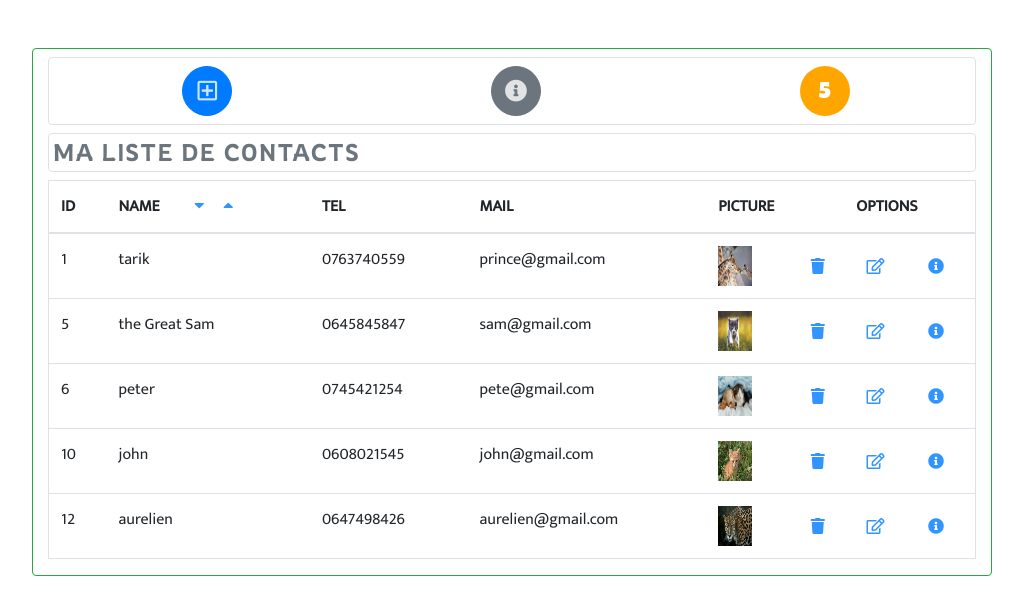
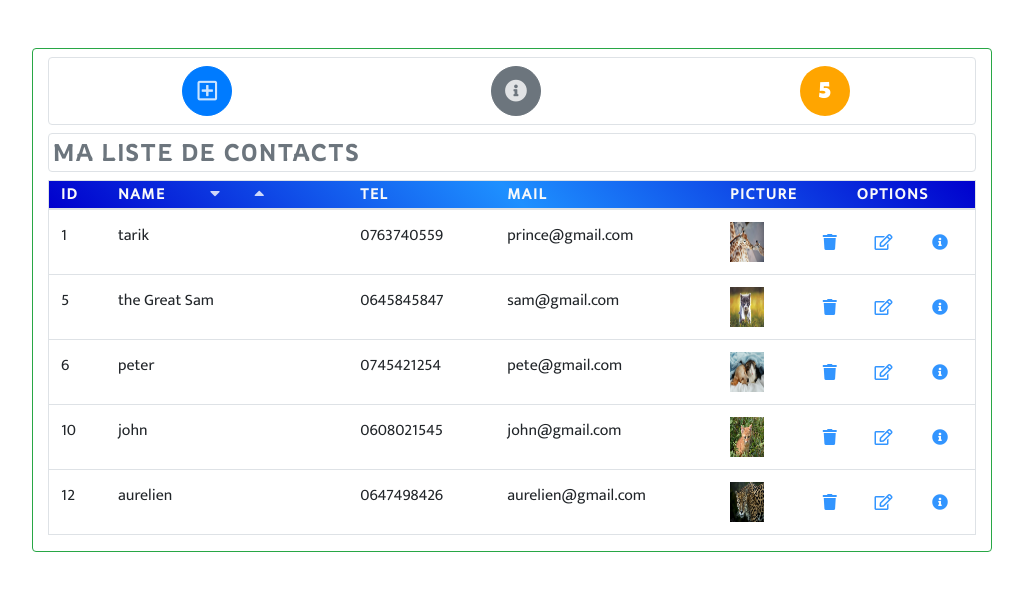
Before and after one commit to tKlancelot/crud_mvc_php, a PHP site: page /index.php?controller=default&action=home in a window 1280 px wide. Shown: the top 615 px of the page, without its empty margins (128-1151 px from the left). Run offline with PHP 8.4, Linux system fonts and the light colour scheme; data comes from the database, SQL or seed files in the repository; some libraries are stand-ins or nearby versions; some web fonts are replaced.

Commit message:
modifié

```diff
--- a/Model/ContactManager.php
+++ b/Model/ContactManager.php
@@ -38,7 +38,6 @@
             $req->execute();
             $res = $req->fetch();
             $contact = new Contact($res['id'], $res['name'], $res['tel'], $res['mail'],$res['picture']);
-
             return $contact;
         }
 
@@ -48,8 +47,6 @@
             $req->bindParam(1,$id);
             $req->execute();
         }
-
-
 
         public function update(Contact $contact)
         {
@@ -66,6 +63,7 @@
             $req->bindParam(5,$id);
             $req->execute();
         }
+
 
 //        public function update($id)
 //        {
--- a/View/Parts/listContacts.php
+++ b/View/Parts/listContacts.php
@@ -1,6 +1,6 @@
 <div>
     <table class="table border rounded">
-    <thead class="text-uppercase">
+    <thead class="text-uppercase text-light">
         <tr>
             <th>id</th>
             <th>
--- a/View/stylesheet.html
+++ b/View/stylesheet.html
@@ -31,17 +31,40 @@
     /*    padding:0.4rem;*/
     /*    margin:0;*/
     /*}*/
-
-    table tr:hover, table tr:hover i{
-        color:dodgerblue;
+    thead{
+        background:linear-gradient(45deg,mediumblue,dodgerblue,mediumblue);
+    }
+    th{
+        padding-top:0!important;
+        padding-bottom:0!important;
+        letter-spacing: 0.1rem;
     }
 
+    table tr:hover{
+        color:mediumblue;
+    }
+    table tr:hover th{
+        color:whitesmoke;
+    }
+    table tr th i{
+        color:white;
+        padding-bottom:0.2rem;
+        padding-left:0.2rem;
+        padding-right:0.2rem;
+        border:2px solid transparent;
+        border-radius: 16%;
+    }
+    table tr th i:hover{
+        color:greenyellow;
+        border:2px solid greenyellow;
+    }
     .tri:hover{
         text-decoration: none;
-        background:yellow;
+        /*background:yellow;*/
         border-radius:4%;
     }
     i{
         opacity:0.8;
     }
+
 </style>
```
